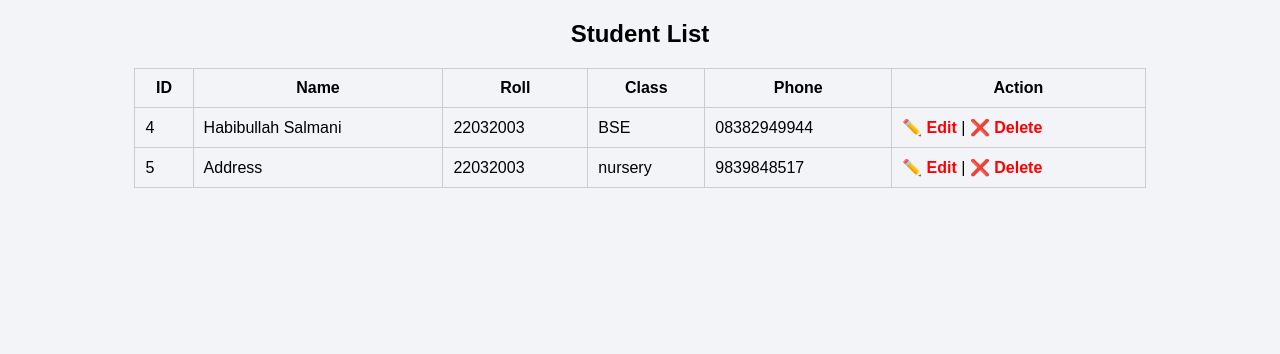
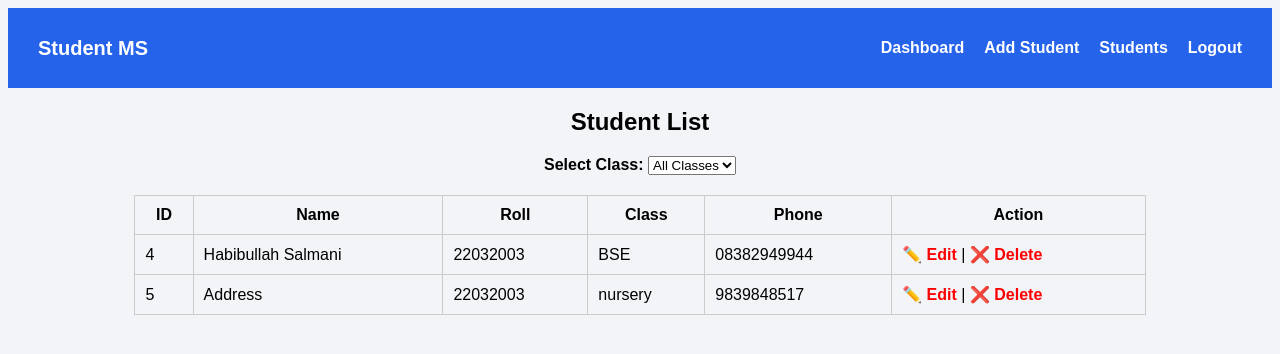
Before and after one commit to hihabibiiii/student-erp-system, a Flask app: page /students in a window 1280 px wide. Shown: the top 354 px of the page. Run offline with Flask 3, Linux system fonts and the light colour scheme; a user stored in the database is signed in; data comes from the database, SQL or seed files in the repository; both versions use the stored data as it was after the commit.

Commit message:
added navbar and category

```diff
--- a/app.py
+++ b/app.py
@@ -1,5 +1,10 @@
 from flask import Flask, render_template, request, redirect, url_for, session
 import sqlite3
+
+CLASSES = [
+    "1st", "2nd", "3rd", "4th", "5th",
+    "6th", "7th", "8th", "9th", "10th"
+]
 
 app = Flask(__name__)
 app.secret_key = "secret123"   # session key
@@ -86,10 +91,13 @@ def logout():
 
 @app.route("/add-student", methods=["GET", "POST"])
 def add_student():
+    if "admin" not in session:
+        return redirect(url_for("login"))
+
     if request.method == "POST":
         name = request.form["name"]
         roll = request.form["roll"]
-        class_name = request.form["class"]
+        class_name = request.form["class_name"]
         phone = request.form["phone"]
 
         conn = get_db()
@@ -102,14 +110,35 @@ def add_student():
 
         return redirect(url_for("students"))
 
-    return render_template("add_student.html")
+    return render_template("add_student.html", classes=CLASSES)
+
 
 @app.route("/students")
 def students():
+    if "admin" not in session:
+        return redirect(url_for("login"))
+
+    selected_class = request.args.get("class")
+
     conn = get_db()
-    data = conn.execute("SELECT * FROM students").fetchall()
+
+    if selected_class and selected_class != "all":
+        students = conn.execute(
+            "SELECT * FROM students WHERE class_name = ?",
+            (selected_class,)
+        ).fetchall()
+    else:
+        students = conn.execute("SELECT * FROM students").fetchall()
+
     conn.close()
-    return render_template("students.html", students=data)
+
+    return render_template(
+        "students.html",
+        students=students,
+        classes=CLASSES,
+        selected_class=selected_class
+    )
+
 
 @app.route("/delete-student/<int:id>")
 def delete_student(id):
--- a/static/style.css
+++ b/static/style.css
@@ -68,3 +68,33 @@ a {
   text-decoration: none;
   font-weight: bold;
 }
+/* ===== NAVBAR ===== */
+.navbar {
+  background: #2563eb;
+  padding: 15px 30px;
+  display: flex;
+  justify-content: space-between;
+  align-items: center;
+}
+
+.logo {
+  color: white;
+  font-size: 20px;
+  font-weight: bold;
+}
+
+.nav-links {
+  list-style: none;
+  display: flex;
+  gap: 20px;
+}
+
+.nav-links li a {
+  color: white;
+  text-decoration: none;
+  font-weight: bold;
+}
+
+.nav-links li a:hover {
+  text-decoration: underline;
+}
--- a/templates/dashboard.html
+++ b/templates/dashboard.html
@@ -5,7 +5,7 @@
   <link rel="stylesheet" href="/static/style.css">
 </head>
 <body>
-
+  {% include "navbar.html" %}
 <h1 class="title">Student Management System</h1>
 
 <div class="grid">
--- a/templates/edit_student.html
+++ b/templates/edit_student.html
@@ -4,6 +4,7 @@
   <title>Edit Student</title>
   <link rel="stylesheet" href="/static/style.css">
 </head>
+  {% include "navbar.html" %}
 <body class="center">
 
 <div class="card">
--- /dev/null
+++ b/templates/navbar.html
@@ -0,0 +1,10 @@
+<nav class="navbar">
+  <div class="logo">Student MS</div>
+
+  <ul class="nav-links">
+    <li><a href="/dashboard">Dashboard</a></li>
+    <li><a href="/add-student">Add Student</a></li>
+    <li><a href="/students">Students</a></li>
+    <li><a href="/logout">Logout</a></li>
+  </ul>
+</nav>
--- a/templates/students.html
+++ b/templates/students.html
@@ -5,8 +5,23 @@
   <link rel="stylesheet" href="/static/style.css">
 </head>
 <body>
+  {% include "navbar.html" %}
+<h2 class="title">Student List</h2>
+<form method="GET" style="text-align:center; margin-bottom:20px;">
+  <label><b>Select Class:</b></label>
 
-<h2 class="title">Student List</h2>
+  <select name="class" onchange="this.form.submit()">
+    <option value="all">All Classes</option>
+
+    {% for c in classes %}
+      <option value="{{ c }}"
+        {% if selected_class == c %}selected{% endif %}>
+        {{ c }}
+      </option>
+    {% endfor %}
+  </select>
+</form>
+
 
 <table>
   <tr>
@@ -25,17 +40,15 @@
     <td>{{ s.roll }}</td>
     <td>{{ s.class_name }}</td>
     <td>{{ s.phone }}</td>
-   <td class="editAndDelBtn">
-  <a href="/edit-student/{{ s.id }}">✏️ Edit</a> |
-  <a href="/delete-student/{{ s.id }}"
-     onclick="return confirm('Are you sure?')">
-     ❌ Delete
-  </a>
-</td>
-
+    <td>
+      <a href="/edit-student/{{ s.id }}">✏️ Edit</a> |
+      <a href="/delete-student/{{ s.id }}"
+         onclick="return confirm('Are you sure?')">❌ Delete</a>
+    </td>
   </tr>
   {% endfor %}
 </table>
 
+
 </body>
 </html>
```
Also changed, not shown: templates/add_student.html (+19 -7 lines), database.db.
